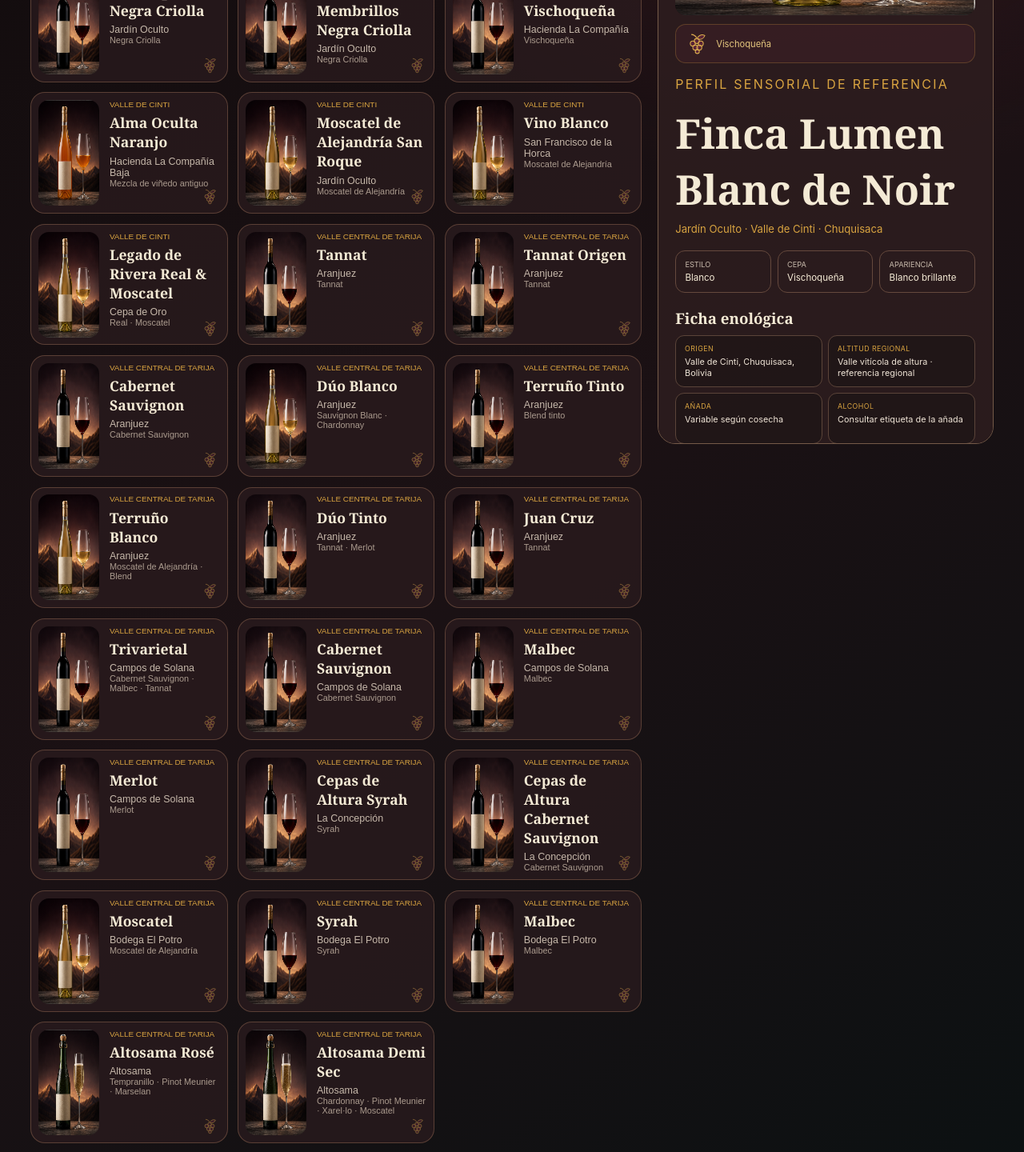
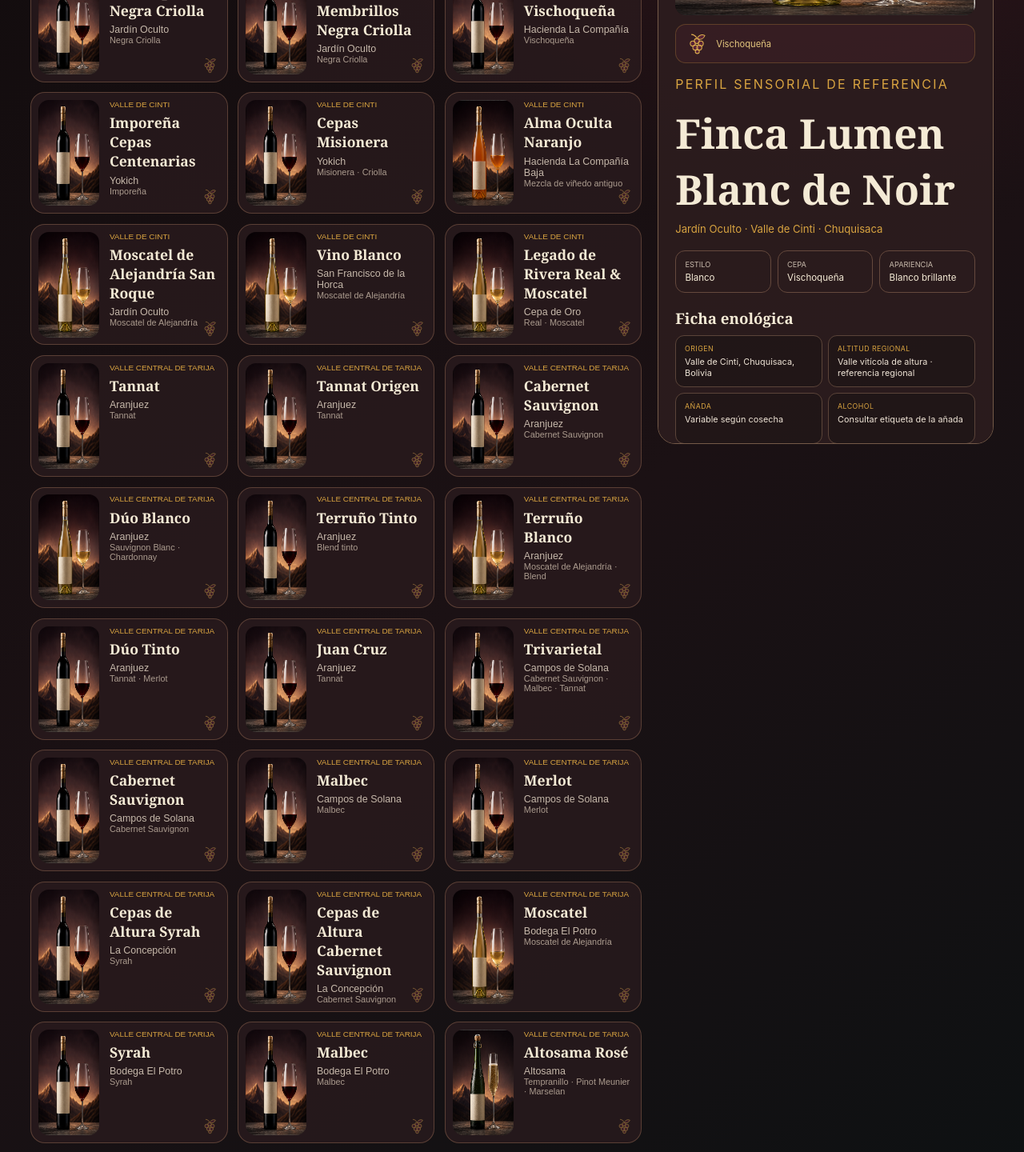
Before and after one commit to alancerDEV01/Vinos_ISara, a Next.js app in the folder apps/web/: page /vinos in a window 1280 px wide. Shown: the part 560-2000 px from the top of the page at 80% size. Built offline with nearby package versions, Linux system fonts and the light colour scheme.

Commit message:
feat: integrate sensory tables and animate region galleries

```diff
--- a/apps/web/src/features/bolivia-map/RegionArrival.tsx
+++ b/apps/web/src/features/bolivia-map/RegionArrival.tsx
@@ -1,11 +1,25 @@
+"use client";
+
+import { useEffect, useState } from "react";
 import { departmentGalleries } from "./departmentGallery";
 
 export function RegionArrival({ department, mode }: { department: string; mode: "vinos" | "platos" }) {
   if (!department) return null;
   const gallery = departmentGalleries[department] ?? [];
+  const [active, setActive] = useState(0);
+  useEffect(() => setActive(0), [department]);
+  useEffect(() => {
+    if (gallery.length < 2) return;
+    const timer = window.setInterval(() => setActive((index) => (index + 1) % gallery.length), 4300);
+    return () => window.clearInterval(timer);
+  }, [department, gallery.length]);
   if (!gallery.length) return null;
+  const place = gallery[active];
   return <section className="regionArrival" aria-label={`Paisajes de ${department}`}>
     <div className="regionArrivalCopy"><small>Has entrado al territorio</small><h2>{department}</h2><p>{mode === "vinos" ? "Viñedos, cepas y perfiles sensoriales conectados con su paisaje." : "Cocina, ingredientes y memoria cultural conectados con su territorio."}</p></div>
-    <div className="regionArrivalGallery">{gallery.slice(0, 3).map((place, index) => <figure className={index === 0 ? "featured" : undefined} key={place.title}><img src={place.image} alt={`${place.title}, ${department}`} /><figcaption><strong>{place.title}</strong><span>{place.description}</span></figcaption></figure>)}</div>
+    <div className="regionArrivalCarousel">
+      <figure key={`${department}-${place.title}`}><img src={place.image} alt={`${place.title}, ${department}`} /><figcaption><small>{String(active + 1).padStart(2,"0")} / {String(gallery.length).padStart(2,"0")}</small><strong>{place.title}</strong><span>{place.description}</span></figcaption></figure>
+      <div className="regionArrivalControls"><button aria-label="Imagen anterior" onClick={() => setActive((active - 1 + gallery.length) % gallery.length)} type="button">←</button><div>{gallery.map((item,index) => <button aria-label={`Ver ${item.title}`} className={index === active ? "active" : undefined} key={item.title} onClick={() => setActive(index)} type="button"/>)}</div><button aria-label="Imagen siguiente" onClick={() => setActive((active + 1) % gallery.length)} type="button">→</button></div>
+    </div>
   </section>;
 }
--- a/apps/web/src/features/pairing/pairingEngine.ts
+++ b/apps/web/src/features/pairing/pairingEngine.ts
@@ -80,8 +80,21 @@
     wine, dish, affinity, contrast, culture, global,
     verdict: global >= 85 ? "Maridaje altamente favorable" : global >= 70 ? "Maridaje favorable" : "Maridaje para explorar",
     reasons, cautions,
-    biochemical: acidity > .65 ? "Los ácidos orgánicos aportan frescura; los taninos y polisacáridos modulan estructura y textura." : "Ésteres y compuestos varietales construyen el puente aromático; la fermentación define parte de su expresión.",
+    biochemical: biochemicalExplanation(wine, acidity, tannins),
   };
+}
+
+function biochemicalExplanation(wine: Wine, acidity: number, tannins: number) {
+  const descriptors = [...wine.nose, ...wine.palate, ...wine.character].join(" ").toLocaleLowerCase("es");
+  const notes: string[] = [];
+  if (/fruta|cereza|ciruela|mora|arándano|frambuesa|fresa|piña|durazno|manzana|maracuyá/.test(descriptors)) notes.push("Los ésteres fermentativos y compuestos varietales expresan las notas frutales");
+  if (/flor|rosa|jazmín|lavanda/.test(descriptors)) notes.push("terpenos como linalool y geraniol sostienen el perfil floral");
+  if (/pimienta|clavo|canela|especia/.test(descriptors)) notes.push("rotundona, eugenol y otros compuestos varietales o de crianza explican el carácter especiado");
+  if (/vainilla|cacao|chocolate|café|tabaco|humo|roble|madera/.test(descriptors)) notes.push("vainillina y compuestos del tostado aportan las notas de madera, cacao y humo");
+  if (/cremos|untuoso|sedoso|aterciopelado/.test(descriptors)) notes.push("glicerol, polisacáridos y manoproteínas contribuyen a la textura suave y envolvente");
+  if (acidity > .65) notes.push("los ácidos orgánicos conservan vivacidad y frescura");
+  if (tannins > .6) notes.push("los taninos de piel, semillas y crianza aportan estructura y persistencia");
+  return `${notes.slice(0, 3).join("; ") || "La uva y la fermentación construyen su expresión aromática y táctil"}.`;
 }
 
 export const rankDishesForWine = (wine: Wine, dishes: Dish[]) => dishes.map((dish) => evaluatePairing(wine, dish)).sort((a, b) => b.global - a.global);
--- a/apps/web/src/features/wine-catalog/wineData.ts
+++ b/apps/web/src/features/wine-catalog/wineData.ts
@@ -31,6 +31,8 @@
   { id: "jardin-san-roque-negra-criolla", name: "San Roque Negra Criolla", winery: "Jardín Oculto", valley: "Valle de Cinti", department: "Chuquisaca", grapes: ["Negra Criolla"], style: "Tinto", appearance: "Rojo-anaranjado pálido", nose: ["Cereza", "Ciruela", "Especias"], palate: ["Fruta roja", "Especiado", "Cierto agarre", "Sabroso"], character: ["Ligero a medio", "Especiado", "Rústico-elegante"], aromaFamilies: { Frutal: ["Cereza", "Ciruela"], Especiado: ["Especias"] }, palateAxes: { Cuerpo: "Ligero a medio", Astringencia: "Cierto agarre", Intensidad: "Media" } },
   { id: "jardin-los-membrillos", name: "Los Membrillos Negra Criolla", winery: "Jardín Oculto", valley: "Valle de Cinti", department: "Chuquisaca", grapes: ["Negra Criolla"], style: "Tinto", appearance: "Rojo pálido", nose: ["Cereza roja", "Fresa"], palate: ["Frutal", "Texturado", "Membrillo"], character: ["Fino", "Jugoso", "Texturado", "Persistente"], aromaFamilies: { Frutal: ["Cereza roja", "Fresa", "Membrillo"] }, palateAxes: { Textura: "Texturado", Persistencia: "Persistente" } },
   { id: "alma-oculta-vischoquena", name: "Alma Oculta Vischoqueña", winery: "Hacienda La Compañía", valley: "Valle de Cinti", department: "Chuquisaca", grapes: ["Vischoqueña"], style: "Tinto", appearance: "Rojo claro", nose: ["Uva fresca", "Notas fragantes", "Especias"], palate: ["Profundo", "Texturado", "Fino"], character: ["Fragante", "Elegante", "Especiado"] },
+  { id: "yokich-imporena-centenarias", name: "Imporeña Cepas Centenarias", winery: "Yokich", valley: "Valle de Cinti", department: "Chuquisaca", grapes: ["Imporeña"], style: "Tinto", appearance: "Variable según añada", nose: ["Fruta madura", "Carácter de uva"], palate: ["Jugoso", "Concentrado", "Amplio"], character: ["Con cuerpo", "Intenso", "Concentrado"], palateAxes: { Cuerpo: "Con cuerpo", Intensidad: "Alta", Textura: "Jugosa" } },
+  { id: "yokich-cepas-misionera", name: "Cepas Misionera", winery: "Yokich", valley: "Valle de Cinti", department: "Chuquisaca", grapes: ["Misionera", "Criolla"], style: "Tinto", appearance: "Rojo claro", nose: ["Cereza madura", "Fruta roja"], palate: ["Jugoso", "Texturado", "Cereza dulce", "Notas herbales-amargas"], character: ["Frutal", "Jugoso", "Equilibrado"], palateAxes: { Cuerpo: "Medio", Intensidad: "Media", Textura: "Jugosa" } },
   { id: "alma-oculta-naranjo", name: "Alma Oculta Naranjo", winery: "Hacienda La Compañía Baja", valley: "Valle de Cinti", department: "Chuquisaca", grapes: ["Mezcla de viñedo antiguo"], style: "Naranjo", appearance: "Naranjo", nose: ["Perfil pendiente de ampliación"], palate: ["Extracción fenólica", "Estructura", "Textura"], character: ["Complejo", "Texturado"], process: "11 días de contacto con pieles" },
   { id: "jardin-moscatel-san-roque", name: "Moscatel de Alejandría San Roque", winery: "Jardín Oculto", valley: "Valle de Cinti", department: "Chuquisaca", grapes: ["Moscatel de Alejandría"], style: "Blanco", appearance: "No documentada", nose: ["Lima dulce", "Piel de pomelo", "Durazno", "Ciruela ácida"], palate: ["Fresco", "Ligeramente reductivo"], character: ["Fresco", "Cítrico"], process: "Fermentación espontánea; una parte criada en huevo de concreto", fermentation: "Espontánea", aging: "Parcial", agingVessel: "Huevo de concreto", aromaFamilies: { Frutal: ["Lima", "Pomelo", "Durazno", "Ciruela"] }, palateAxes: { Acidez: "Fresca" } },
   { id: "san-francisco-horca-blanco", name: "Vino Blanco", winery: "San Francisco de la Horca", valley: "Valle de Cinti", department: "Chuquisaca", grapes: ["Moscatel de Alejandría"], style: "Blanco", appearance: "No documentada", nose: ["Durazno meloso", "Piña"], palate: ["Lineal"], character: ["Frutal"], process: "Fermentación maloláctica y crianza en damajuana", malolactic: "Sí", aging: "Sí", agingVessel: "Damajuana", aromaFamilies: { Frutal: ["Durazno", "Piña"] } },
@@ -54,4 +56,6 @@
   { id: "el-potro-malbec", name: "Malbec", winery: "Bodega El Potro", valley: "Valle Central de Tarija", department: "Tarija", grapes: ["Malbec"], style: "Tinto", appearance: "No documentada", nose: ["Ciruela", "Vainilla", "Humo", "Tabaco"], palate: ["Carnoso", "Taninos maduros", "Persistente"], character: ["Carnoso", "Complejo", "Largo"] },
   { id: "altosama-rose", name: "Altosama Rosé", winery: "Altosama", valley: "Valle Central de Tarija", department: "Tarija", grapes: ["Tempranillo", "Pinot Meunier", "Marselan"], style: "Espumante", appearance: "Rosado", nose: ["Fresa", "Cereza", "Ciruela", "Cítricos", "Flores"], palate: ["Fresco", "Frutal", "Vivaz"], character: ["Frutal", "Floral", "Refrescante"], process: "Método Charmat" },
   { id: "altosama-demi-sec", name: "Altosama Demi Sec", winery: "Altosama", valley: "Valle Central de Tarija", department: "Tarija", grapes: ["Chardonnay", "Pinot Meunier", "Xarel·lo", "Moscatel"], style: "Espumante", appearance: "No documentada", nose: ["Pomelo", "Piña", "Limón", "Jazmín"], palate: ["Burbujas finas", "Equilibrio entre acidez y dulzor"], character: ["Fresco", "Floral", "Tropical", "Elegante"], process: "Método Charmat", aromaFamilies: { Frutal: ["Pomelo", "Piña", "Limón"], Floral: ["Jazmín"] }, palateAxes: { Dulzor: "Demi-sec", Acidez: "Equilibrada", Textura: "Burbujas finas" } },
+  { id: "kohlberg-ugni-blanc", name: "Ugni Blanc", winery: "Kohlberg", valley: "Valle Central de Tarija", department: "Tarija", grapes: ["Ugni Blanc"], style: "Blanco", appearance: "Amarillo pálido brillante", nose: ["Perfil mineral", "Fruta blanca fresca"], palate: ["Seco", "Mineral", "Fresco", "Cremoso"], character: ["Fresco", "Cremoso", "Equilibrado"], palateAxes: { Dulzor: "Seco", Acidez: "Fresca", Cuerpo: "Medio", Textura: "Cremosa" } },
+  { id: "jardin-lado-b-tannat-nouveau", name: "Lado B Tannat Nouveau", winery: "Jardín Oculto", valley: "Valle Central de Tarija", department: "Tarija", grapes: ["Tannat"], style: "Tinto", appearance: "Rojo brillante", nose: ["Frutos del bosque", "Cereza negra"], palate: ["Jugoso", "Brillante", "Fresco", "Buena acidez"], character: ["Ligero a medio", "Frutal", "Fresco", "Menos pesado"], palateAxes: { Acidez: "Buena", Taninos: "Suaves", Cuerpo: "Ligero a medio", Textura: "Jugosa" } },
 ];
```
Also changed, not shown: apps/web/src/app/styles.css (+2 -0 lines).
